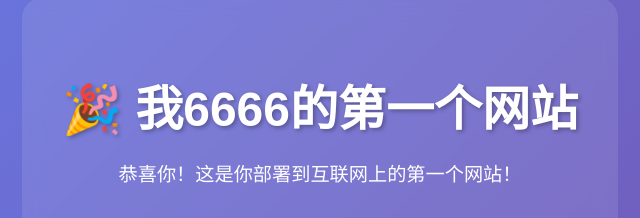
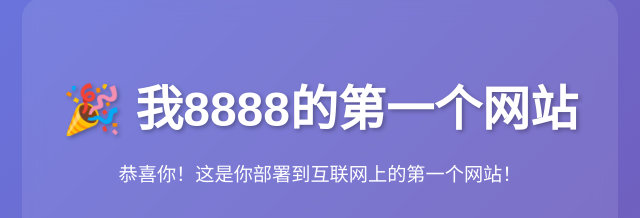
Before and after one commit to 15717495547/my-first-web, a plain HTML site: page index.html in a window 1280 px wide. Shown: the part 121-339 px from the top of the page, 320-960 px from the left. Drawn offline with Linux system fonts and the light colour scheme.

Commit message:
Update index.html

```diff
--- a/index.html
+++ b/index.html
@@ -72,7 +72,7 @@
 </head>
 <body>
 <div class="container">
-  <h1>🎉 我6666的第一个网站</h1>
+  <h1>🎉 我8888的第一个网站</h1>
   <p>恭喜你！这是你部署到互联网上的第一个网站！</p>
   <p>现在全世界的人都可以通过网址访问这个页面了！</p>
 
```
